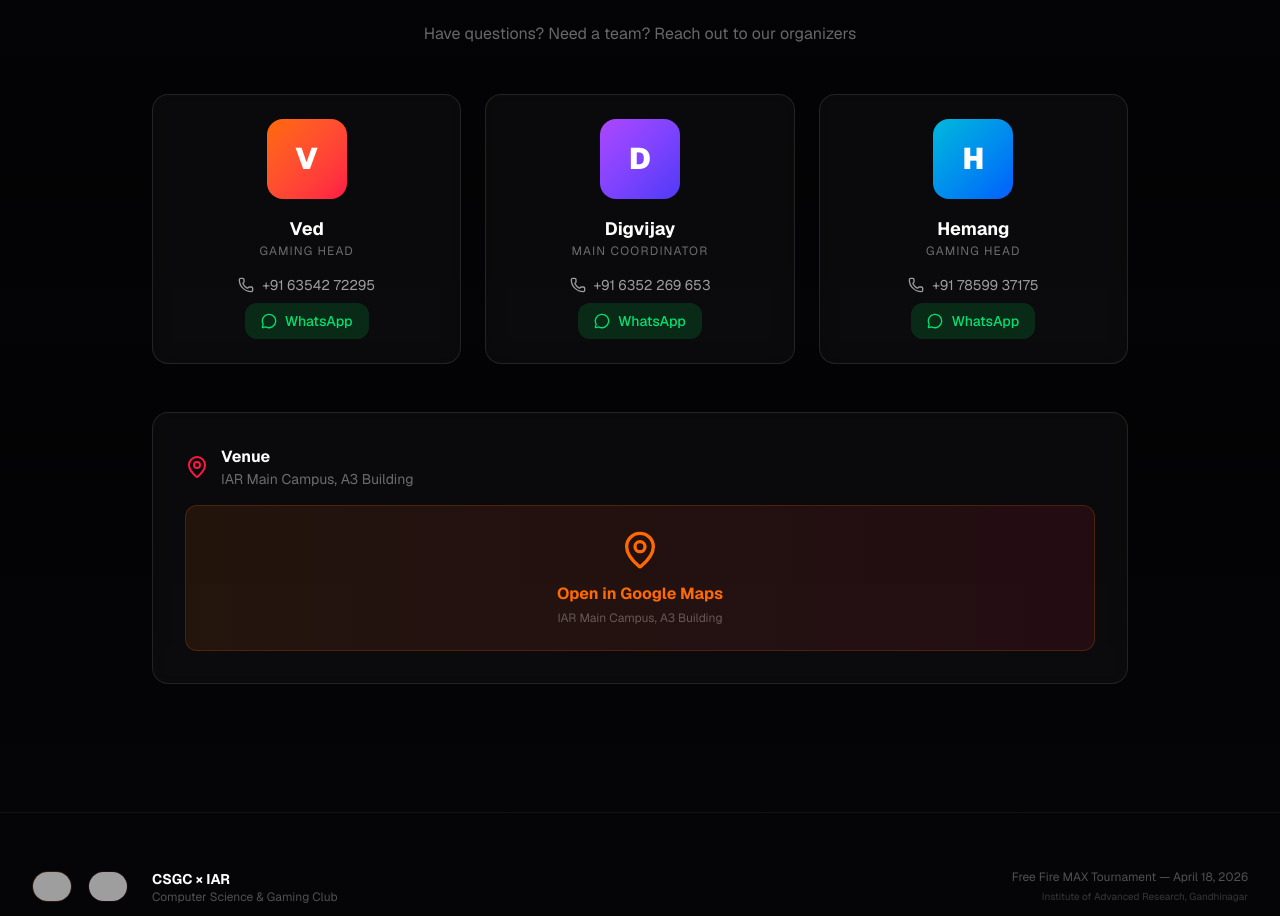
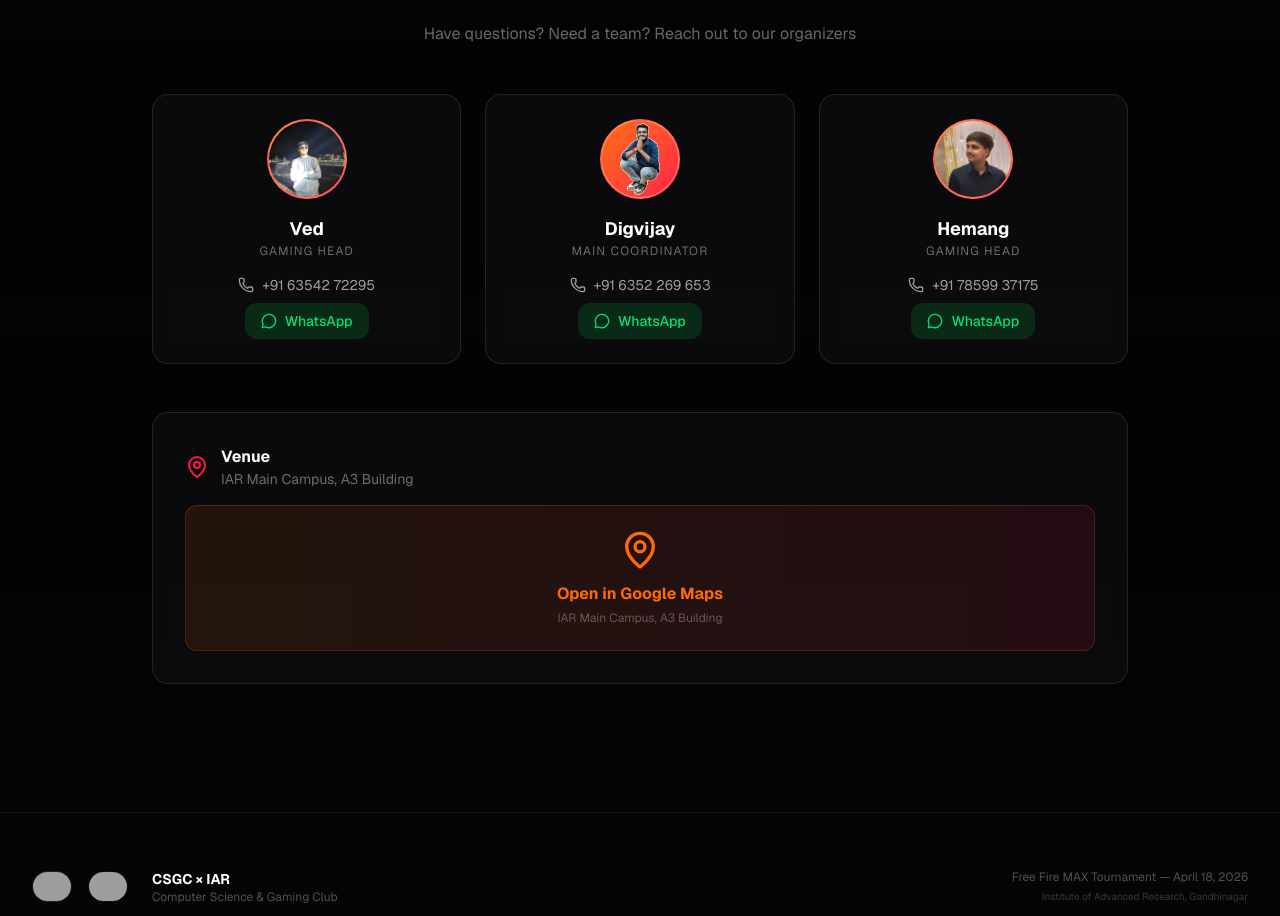
Before and after one commit to notUbaid/Free-Fire, a Next.js app: page / in a window 1280 px wide. Shown: the part 7144-8060 px from the top of the page. Built offline with nearby package versions, Linux system fonts and the light colour scheme; grey boxes are pictures that could not be loaded.

Commit message:
feat: Add team photos with fallback

```diff
--- a/src/components/ContactSection.tsx
+++ b/src/components/ContactSection.tsx
@@ -12,6 +12,7 @@ const contacts = [
     phone: "+91 63542 72295",
     whatsapp: "916354272295",
     color: "from-ff-orange to-ff-red",
+    image: "Ved",
   },
   {
     name: "Digvijay",
@@ -19,6 +20,7 @@ const contacts = [
     phone: "+91 6352 269 653",
     whatsapp: "916352269653",
     color: "from-purple-500 to-indigo-600",
+    image: "Digvijay",
   },
   {
     name: "Hemang",
@@ -26,6 +28,7 @@ const contacts = [
     phone: "+91 78599 37175",
     whatsapp: "917859937175",
     color: "from-cyan-500 to-blue-600",
+    image: "Hemang",
   },
 ];
 
@@ -66,10 +69,12 @@ export default function ContactSection() {
               whileHover={{ y: -5, scale: 1.02 }}
               className="group bg-white/[0.03] backdrop-blur-sm border border-white/10 rounded-2xl p-6 text-center hover:border-ff-orange/30 transition-all duration-300"
             >
-              <div className={`w-20 h-20 mx-auto rounded-2xl bg-gradient-to-br ${contact.color} flex items-center justify-center mb-4 group-hover:scale-110 transition-transform`}>
-                <span className="text-3xl font-black text-white">
-                  {contact.name[0]}
-                </span>
+              <div className="w-20 h-20 mx-auto rounded-full mb-4 group-hover:scale-110 transition-transform bg-gradient-to-br from-ff-orange to-ff-red overflow-hidden border-2 border-white/20">
+                {contact.name === "Digvijay" ? (
+                  <img src="/images/Digvijay.webp" alt={contact.name} className="w-full h-full object-cover" />
+                ) : (
+                  <img src={`/images/${contact.image}.jpg`} alt={contact.name} className="w-full h-full object-cover" />
+                )}
               </div>
               <h3 className="text-white font-bold text-lg">{contact.name}</h3>
               <p className="text-white/40 text-xs uppercase tracking-widest mb-4">
```
